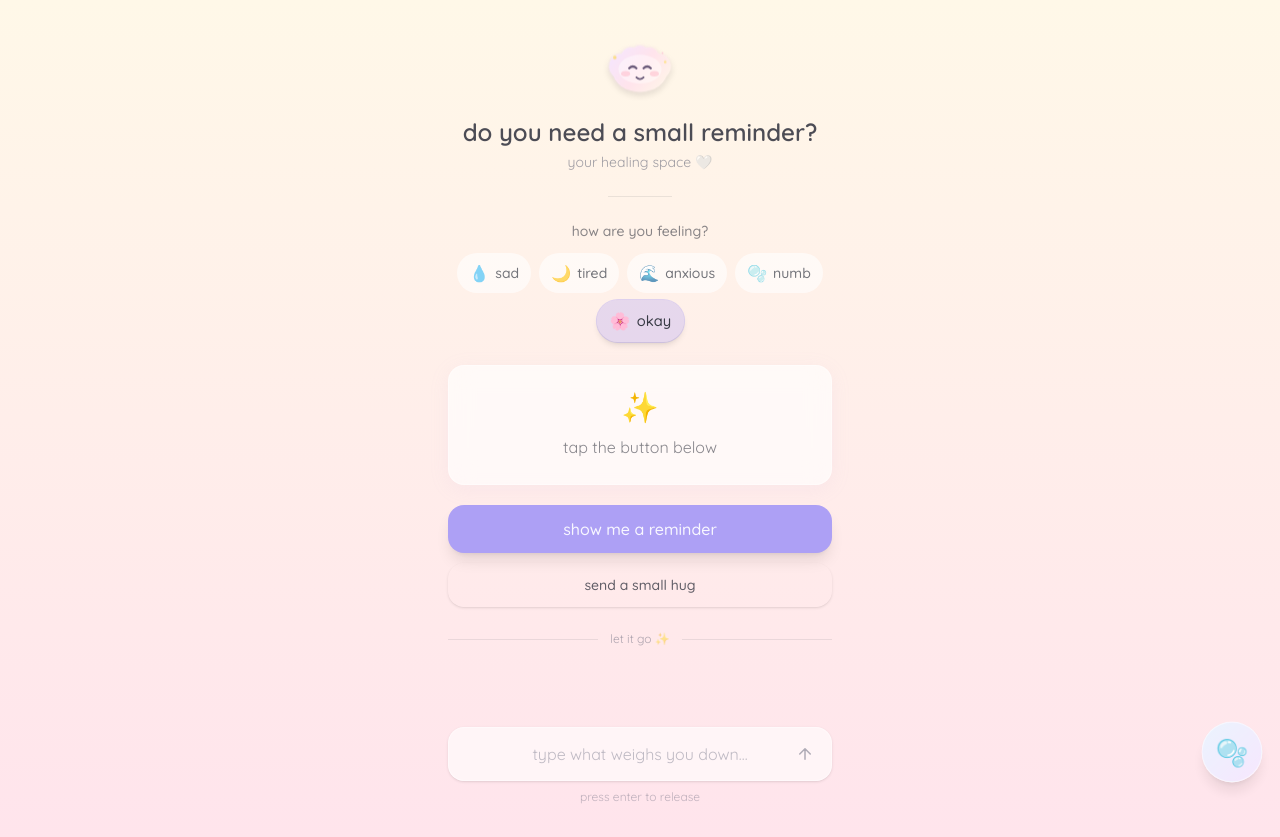
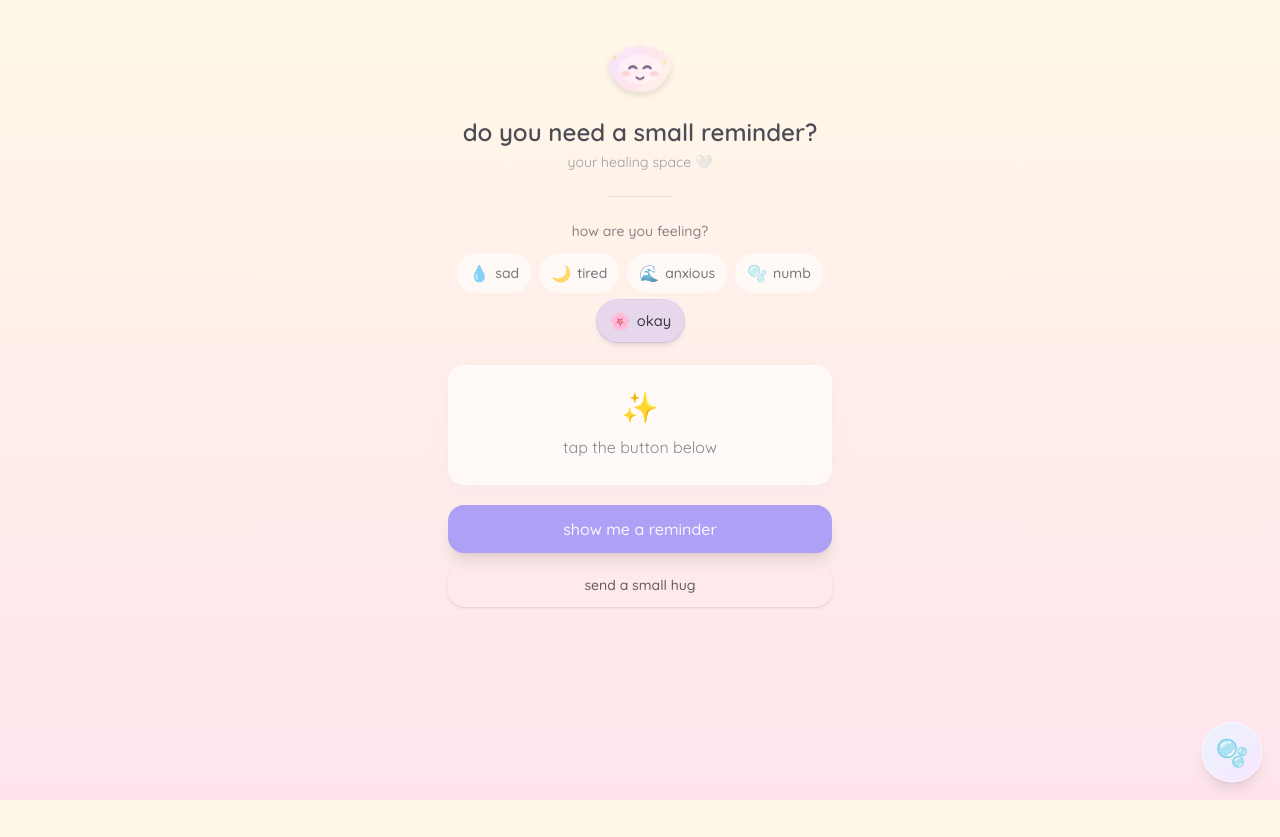
Before and after one commit to handikatriarlan/do-you-need-a-small-reminder, a React (Vite) app in the folder client/: page / in a window 1280 px wide. After the commit the page ends 800 px from the top, so only its background shows below. Built offline with nearby package versions, Linux system fonts and the light colour scheme.

Commit message:
refactor(letitout): remove let it out feature
Deletes the 'Let It Out' component, its integration in App.tsx, and its documentation from README.md. This simplifies the application by removing an unused feature.

```diff
--- a/client/src/App.tsx
+++ b/client/src/App.tsx
@@ -6,7 +6,6 @@ import { ReminderCard } from "./components/ReminderCard"
 import { BreathingBubble } from "./components/BreathingBubble"
 import { ParticleBackground } from "./components/ParticleBackground"
 import { MoodSelector } from "./components/MoodSelector"
-import { LetItOut } from "./components/LetItOut"
 import { HugButton } from "./components/HugButton"
 
 const SERVER_URL = import.meta.env.DEV ? "http://localhost:3000/api" : "/api"
@@ -168,14 +167,6 @@ function App() {
               <HugButton />
             </div>
           </section>
-
-          {/* Section 5: Let It Out */}
-          <section
-            className="w-full animate-fade-in"
-            style={{ animationDelay: "0.3s" }}
-          >
-            <LetItOut />
-          </section>
         </div>
       </main>
     </div>
--- a/client/src/components/LetItOut.tsx
+++ /dev/null
@@ -1,89 +0,0 @@
-import { useState, useCallback } from "react"
-
-interface FloatingWord {
-  id: number
-  text: string
-}
-
-export function LetItOut() {
-  const [inputValue, setInputValue] = useState("")
-  const [floatingWords, setFloatingWords] = useState<FloatingWord[]>([])
-
-  const handleSubmit = useCallback(
-    (e: React.FormEvent) => {
-      e.preventDefault()
-      if (!inputValue.trim()) return
-
-      const newWord: FloatingWord = {
-        id: Date.now(),
-        text: inputValue.trim(),
-      }
-
-      setFloatingWords((prev) => [...prev, newWord])
-      setInputValue("")
-
-      setTimeout(() => {
-        setFloatingWords((prev) => prev.filter((w) => w.id !== newWord.id))
-      }, 2500)
-    },
-    [inputValue]
-  )
-
-  return (
-    <div className="w-full">
-      {/* Divider */}
-      <div className="flex items-center gap-3 mb-4">
-        <div className="flex-1 h-px bg-foreground/10" />
-        <p className="text-xs text-muted-foreground/50">let it go ✨</p>
-        <div className="flex-1 h-px bg-foreground/10" />
-      </div>
-
-      {/* Floating words area */}
-      <div className="relative h-14 mb-2 overflow-hidden pointer-events-none">
-        {floatingWords.map((word) => (
-          <div
-            key={word.id}
-            className="absolute left-1/2 bottom-0 -translate-x-1/2 text-primary/70 font-medium text-lg animate-float-up whitespace-nowrap"
-          >
-            {word.text}
-          </div>
-        ))}
-      </div>
-
-      {/* Input form */}
-      <form onSubmit={handleSubmit} className="relative">
-        <input
-          type="text"
-          value={inputValue}
-          onChange={(e) => setInputValue(e.target.value)}
-          placeholder="type what weighs you down..."
-          maxLength={30}
-          className="w-full px-5 py-3.5 rounded-2xl bg-white/60 border border-white/40 text-center text-foreground placeholder:text-muted-foreground/40 focus:outline-none focus:ring-2 focus:ring-primary/30 focus:bg-white/80 transition-all text-base shadow-sm"
-          aria-label="Type a feeling to release"
-        />
-        <button
-          type="submit"
-          className="absolute right-3 top-1/2 -translate-y-1/2 text-muted-foreground/50 hover:text-primary/70 transition-colors p-1.5 rounded-full hover:bg-white/50"
-          aria-label="Release the word"
-        >
-          <svg
-            width="18"
-            height="18"
-            viewBox="0 0 24 24"
-            fill="none"
-            stroke="currentColor"
-            strokeWidth="2"
-            strokeLinecap="round"
-            strokeLinejoin="round"
-          >
-            <path d="M12 19V5M5 12l7-7 7 7" />
-          </svg>
-        </button>
-      </form>
-
-      <p className="text-xs text-center text-muted-foreground/40 mt-2">
-        press enter to release
-      </p>
-    </div>
-  )
-}
```
Also changed, not shown: 1 other file (tests, documents, lock files or other folders).
